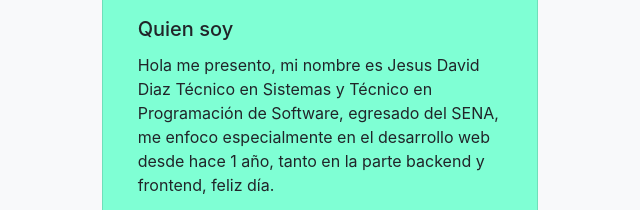
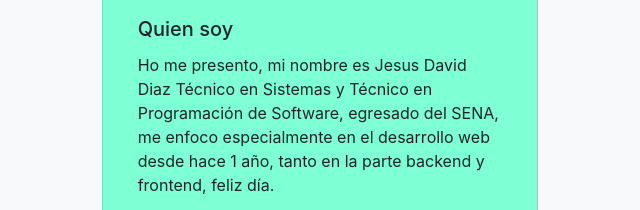
Before and after one commit to JesusD13/Myblog, a plain HTML site: page Index.html in a window 1280 px wide. Shown: the part 1008-1218 px from the top of the page, 320-960 px from the left. Drawn offline with nearby package versions, Linux system fonts and the light colour scheme.

Commit message:
Update Index.html

```diff
--- a/Index.html
+++ b/Index.html
@@ -103,7 +103,7 @@
     <img src="/img/1.png" class="card-img-top" alt="...">
     <div class="card-body">
       <h5 class="card-title" title="Quien soy">Quien soy</h5>
-      <p class="card-text">Hola me presento, mi nombre es Jesus David Diaz Técnico en Sistemas y Técnico en Programación de Software, egresado del SENA, me enfoco especialmente en el desarrollo web desde hace 1 año, tanto en la parte backend y frontend, feliz día.</p>
+      <p class="card-text">Ho me presento, mi nombre es Jesus David Diaz Técnico en Sistemas y Técnico en Programación de Software, egresado del SENA, me enfoco especialmente en el desarrollo web desde hace 1 año, tanto en la parte backend y frontend, feliz día.</p>
       <a href="#" class="btn btn-primary">Mas infromacion</a>
     </div>
   </div>
```
